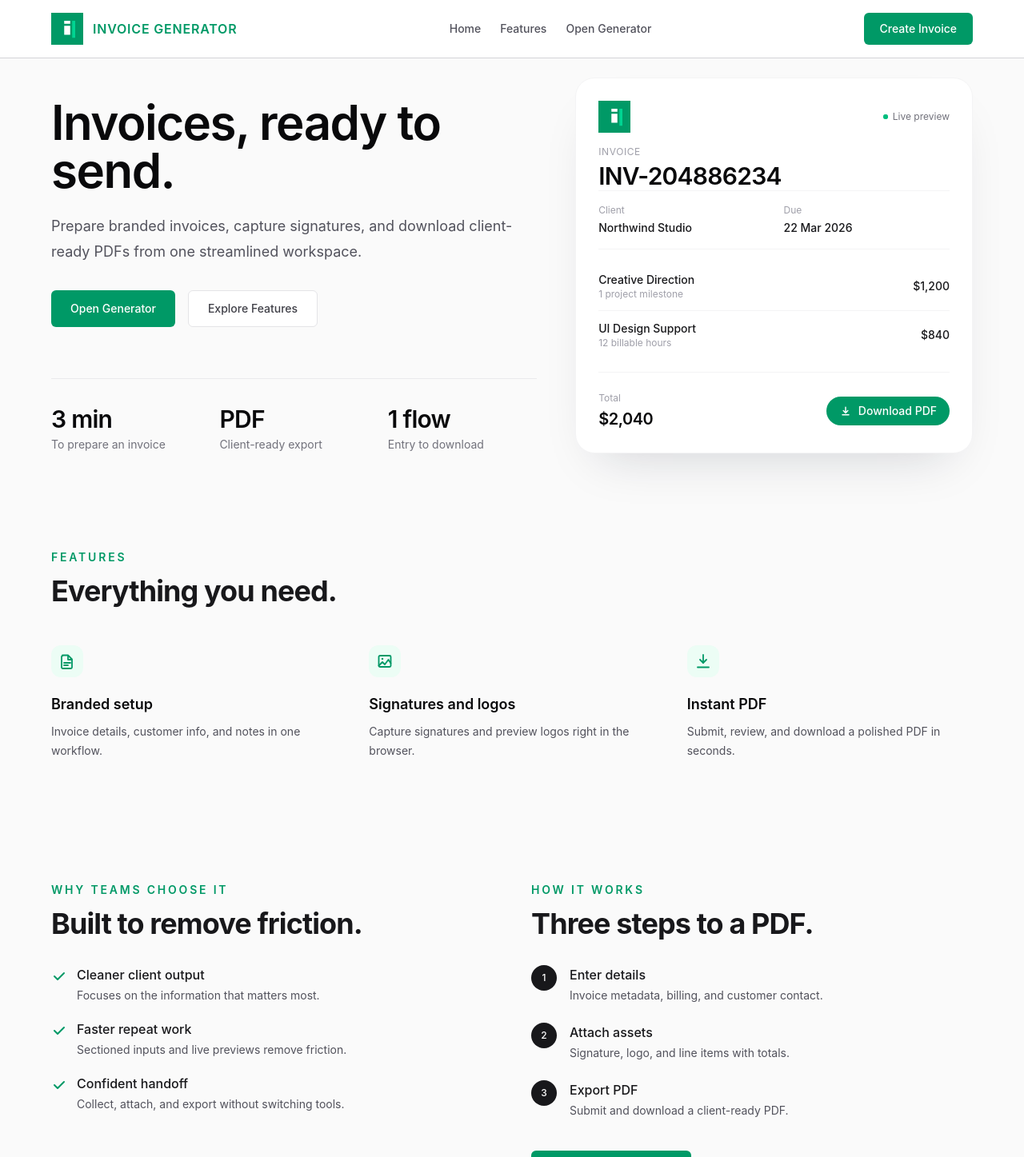
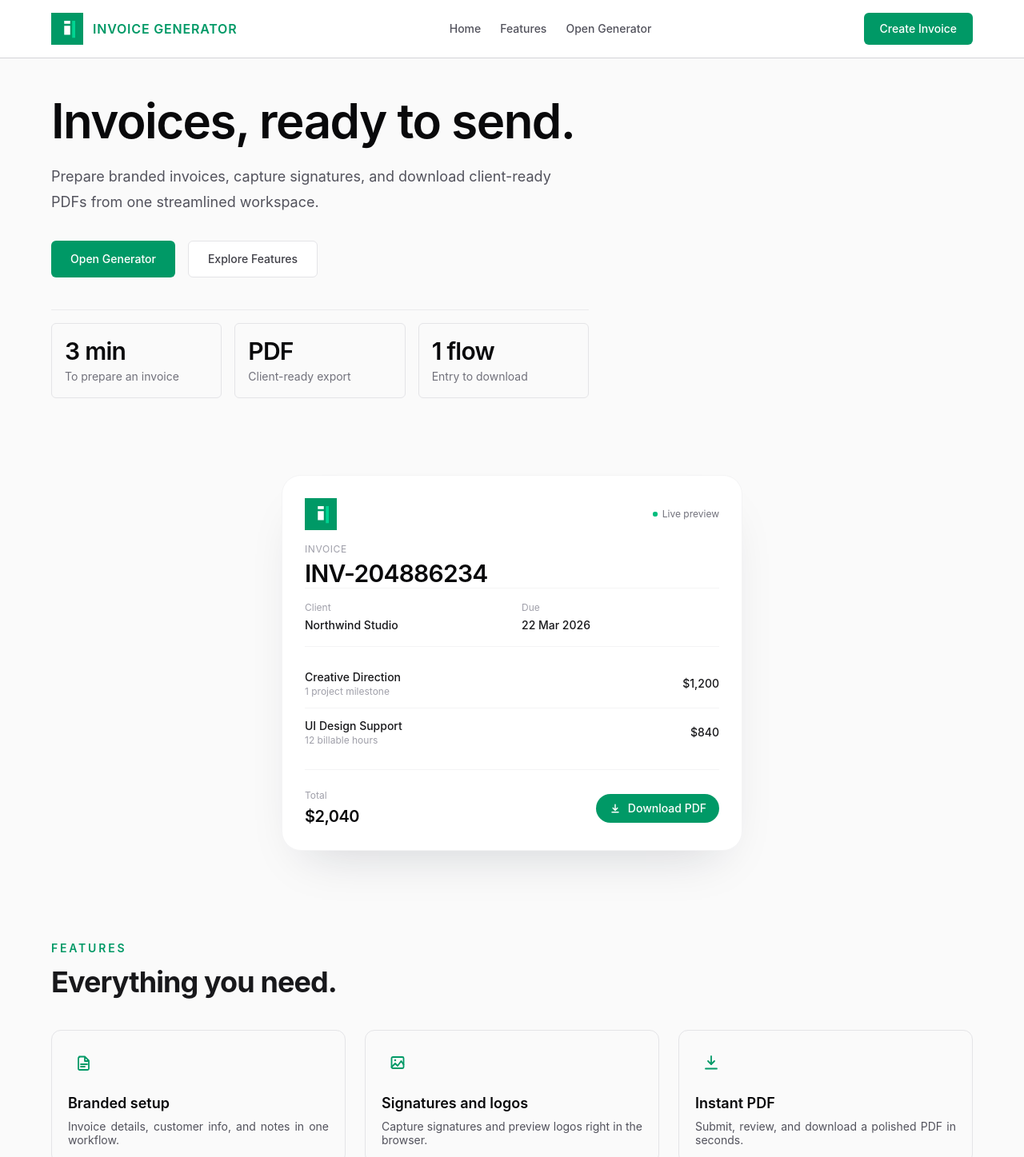
Before and after one commit to trianandafajar/Invoice-Generator-Frontend, a Vue app: page / in a window 1280 px wide. Shown: the top 1447 px of the page at 80% size. Built offline with nearby package versions, Linux system fonts and the light colour scheme.

Commit message:
style: enhance form styling and layout for improved user experience

```diff
--- a/src/assets/index.css
+++ b/src/assets/index.css
@@ -76,11 +76,19 @@ body {
 }
 
 .form-label {
-  @apply mb-2 block text-sm font-medium text-zinc-700;
+  @apply mb-2 block text-sm font-medium text-zinc-800;
 }
 
 .form-input {
-  @apply w-full rounded-lg border border-zinc-200 bg-white px-3.5 py-2.5 text-sm text-zinc-900 outline-none transition focus:border-emerald-500 focus:ring-2 focus:ring-emerald-100;
+  @apply w-full rounded-xl border border-zinc-200 bg-white px-4 py-3 text-sm text-zinc-900 shadow-sm
+    placeholder:text-zinc-400
+    outline-none transition-all duration-200
+    hover:border-zinc-300 hover:shadow
+    focus:border-emerald-500 focus:bg-white focus:shadow-md focus:ring-4 focus:ring-emerald-500/10
+    aria-[invalid=true]:border-rose-300
+    aria-[invalid=true]:focus:border-rose-500 aria-[invalid=true]:focus:ring-rose-500/10
+    disabled:cursor-not-allowed disabled:bg-zinc-50 disabled:text-zinc-500
+    read-only:cursor-default read-only:bg-zinc-50 read-only:text-zinc-600 read-only:shadow-none read-only:hover:border-zinc-200 read-only:hover:shadow-sm;
 }
 
 .table-th {
@@ -88,15 +96,15 @@ body {
 }
 
 .form-section {
-  @apply border-t border-zinc-100 pt-8;
+  @apply rounded-lg border border-zinc-200/80 bg-white p-6 shadow-sm transition-shadow duration-200 sm:p-8 hover:shadow;
 }
 
 .section-heading {
-  @apply mb-6;
+  @apply mb-6 flex items-start gap-4 border-b border-zinc-100 pb-5;
 }
 
 .section-icon {
-  @apply flex h-9 w-9 shrink-0 items-center justify-center rounded-xl bg-emerald-50 text-emerald-600;
+  @apply flex h-9 w-9 shrink-0 items-center justify-center rounded-xl text-emerald-600;
 }
 
 .status-pill {
--- a/src/features/generator/components/FormSection.vue
+++ b/src/features/generator/components/FormSection.vue
@@ -5,8 +5,13 @@
     class="form-section"
   >
     <div class="section-heading">
-      <h2 class="text-base font-semibold text-zinc-950">{{ title }}</h2>
-      <p :id="descriptionId" class="mt-1 text-sm text-zinc-500">{{ description }}</p>
+      <div v-if="$slots.icon" class="section-icon">
+        <slot name="icon" />
+      </div>
+      <div class="flex-1">
+        <h2 class="text-base font-semibold text-zinc-950">{{ title }}</h2>
+        <p :id="descriptionId" class="mt-1 text-sm text-zinc-500">{{ description }}</p>
+      </div>
     </div>
 
     <slot />
--- a/src/views/GeneratorView.vue
+++ b/src/views/GeneratorView.vue
@@ -356,7 +356,7 @@ onUnmounted(() => {
   <div class="min-h-screen bg-zinc-50">
     <Header :solid="true" />
 
-    <main id="main-content" tabindex="-1" class="px-5 py-12 sm:px-6 lg:px-8 lg:py-16">
+    <main id="main-content" tabindex="-1" class="px-5 py-12 sm:px-6 lg:px-8">
       <div class="mx-auto max-w-6xl">
         <section aria-labelledby="generator-title">
           <div class="flex flex-col gap-3 md:flex-row md:items-end md:justify-between">
@@ -388,7 +388,7 @@ onUnmounted(() => {
             <p class="mt-1 text-sm leading-6">{{ statusMessage.message }}</p>
           </div>
 
-          <form @submit.prevent="submitForm" class="mt-10 space-y-12" novalidate>
+          <form @submit.prevent="submitForm" class="mt-6 space-y-6" novalidate>
             <GeneratorOverviewSection
               :form="form"
               :errors="errors"
--- a/src/views/LandingView.vue
+++ b/src/views/LandingView.vue
@@ -70,8 +70,11 @@ const steps = Object.freeze([
     <Header :show-features-link="true" />
 
     <main id="main-content" tabindex="-1">
+      <!-- Hero – content only -->
+      <!-- Hero – bagian kiri dipertahankan, bagian kanan dihapus -->
       <section class="px-5 pb-20 pt-10 sm:px-6 lg:px-8 lg:pb-24 lg:pt-6" aria-labelledby="landing-hero-title">
-        <div class="mx-auto grid max-w-6xl gap-12 lg:grid-cols-[1.1fr_0.9fr] lg:items-center">
+        <div class="mx-auto max-w-6xl lg:items-center">
+          <!-- Kolom kiri (session 1) TIDAK DIUBAH -->
           <div>
             <h1 id="landing-hero-title"
               class="mt-6 max-w-2xl text-5xl font-semibold tracking-tight text-zinc-950 sm:text-6xl">
@@ -91,23 +94,28 @@ const steps = Object.freeze([
               </a>
             </div>
 
-            <div class="mt-16 grid gap-6 border-t border-zinc-200/70 pt-8 sm:grid-cols-3">
-              <div v-for="stat in stats" :key="stat.label">
-                <p class="text-3xl font-semibold tracking-tight text-zinc-950">{{ stat.value }}</p>
+            <div class="mt-10 grid gap-4 max-w-2xl border-t border-zinc-200/70 pt-4 sm:grid-cols-3">
+              <div v-for="stat in stats" class="border border-zinc-200 rounded-md p-4" :key="stat.label">
+                <p class="text-3xl font-semibold tracking-tight text-zinc-950">
+                  {{ stat.value }}
+                </p>
                 <p class="mt-1 text-sm text-zinc-500">{{ stat.label }}</p>
               </div>
             </div>
           </div>
+        </div>
+      </section>
 
-          <div class="relative" aria-label="Invoice preview mockup">
+      <section class="px-5 pb-20 sm:px-6 lg:px-8 lg:pb-24" aria-label="Invoice preview">
+        <div class="mx-auto max-w-xl">
           <div
             class="relative overflow-hidden rounded-3xl border border-zinc-100 bg-white p-7 text-zinc-950 shadow-[0_30px_60px_-30px_rgba(15,23,42,0.18)]">
             <div class="flex items-center justify-between">
               <LogoMark size="sm" class-name="shrink-0" />
+              <span class="inline-flex items-center gap-1.5 text-xs text-zinc-500">
+                <span class="relative flex h-1.5 w-1.5">
                   <span
-                  class="inline-flex items-center gap-1.5 text-xs text-zinc-500">
-                  <span class="relative flex h-1.5 w-1.5">
-                    <span class="absolute inline-flex h-full w-full animate-ping rounded-full bg-emerald-400 opacity-75"></span>
+                    class="absolute inline-flex h-full w-full animate-ping rounded-full bg-emerald-400 opacity-75"></span>
                   <span class="relative inline-flex h-1.5 w-1.5 rounded-full bg-emerald-500"></span>
                 </span>
                 Live preview
@@ -117,7 +125,9 @@ const steps = Object.freeze([
             <div class="mt-4 flex items-center justify-between">
               <div>
                 <p class="text-xs uppercase tracking-wider text-zinc-400">Invoice</p>
-                  <p class="mt-1 text-3xl font-semibold tracking-tight text-zinc-950">INV-204886234</p>
+                <p class="mt-1 text-3xl font-semibold tracking-tight text-zinc-950">
+                  INV-204886234
+                </p>
               </div>
             </div>
 
@@ -134,8 +144,7 @@ const steps = Object.freeze([
 
             <div class="mt-4 border-t border-zinc-100 pt-4">
               <ul class="divide-y divide-zinc-100 text-sm">
-                  <li v-for="item in previewItems" :key="item.name"
-                    class="flex items-center justify-between py-3">
+                <li v-for="item in previewItems" :key="item.name" class="flex items-center justify-between py-3">
                   <div>
                     <p class="font-medium text-zinc-900">{{ item.name }}</p>
                     <p class="text-xs text-zinc-400">{{ item.meta }}</p>
@@ -148,42 +157,46 @@ const steps = Object.freeze([
             <div class="mt-4 flex items-center justify-between border-t border-zinc-100 pt-6">
               <div>
                 <p class="text-xs text-zinc-400">Total</p>
-                  <p class="mt-1 text-xl font-semibold tracking-tight text-zinc-950">$2,040</p>
+                <p class="mt-1 text-xl font-semibold tracking-tight text-zinc-950">
+                  $2,040
+                </p>
               </div>
               <button type="button"
                 class="inline-flex items-center gap-2 rounded-full bg-emerald-600 px-4 py-2 text-sm font-medium text-white">
                 <svg class="h-4 w-4" viewBox="0 0 20 20" fill="none" stroke="currentColor" stroke-width="1.8"
                   aria-hidden="true">
-                    <path d="M10 4v9m0 0 3.5-3.5M10 13 6.5 9.5M5 16h10" stroke-linecap="round"
-                      stroke-linejoin="round" />
+                  <path d="M10 4v9m0 0 3.5-3.5M10 13 6.5 9.5M5 16h10" stroke-linecap="round" stroke-linejoin="round" />
                 </svg>
                 Download PDF
               </button>
             </div>
           </div>
         </div>
-        </div>
       </section>
 
-      <section id="features" class="px-5 py-6 sm:px-6 lg:px-8" aria-labelledby="features-title">
+      <section id="features" class="px-5 py-4 sm:px-6 lg:px-8" aria-labelledby="features-title">
         <div class="mx-auto max-w-6xl">
           <div class="max-w-xl">
             <p class="section-kicker">Features</p>
             <h2 id="features-title" class="section-title">Everything you need.</h2>
           </div>
 
-          <div class="mt-12 grid gap-x-10 gap-y-12 sm:grid-cols-3">
-            <article v-for="feature in features" :key="feature.title">
-              <div class="flex h-10 w-10 items-center justify-center rounded-xl bg-emerald-50 text-emerald-600">
+          <div class="mt-10 grid gap-6 sm:grid-cols-3">
+            <article v-for="feature in features" :key="feature.title" class="border border-zinc-200 rounded-xl p-5">
+              <!-- Ikon tanpa background -->
+              <div class="flex h-10 w-10 items-center justify-center rounded-xl text-emerald-600">
                 <MarketingFeatureIcon :name="feature.icon" />
               </div>
-              <h3 class="mt-5 text-lg font-semibold text-zinc-950">{{ feature.title }}</h3>
-              <p class="mt-2 text-sm leading-6 text-zinc-600">{{ feature.description }}</p>
+              <h3 class="mt-5 text-lg font-semibold leading-tight text-zinc-950">
+                {{ feature.title }}
+              </h3>
+              <p class="mt-2 text-sm leading-tight text-zinc-600 text-justify">
+                {{ feature.description }}
+              </p>
             </article>
           </div>
         </div>
       </section>
-
       <section class="px-5 pb-20 lg:pt-32 sm:px-6 lg:px-8" aria-labelledby="why-teams-title">
         <div class="mx-auto grid max-w-6xl gap-12 lg:grid-cols-2">
           <div>
@@ -191,14 +204,12 @@ const steps = Object.freeze([
             <h2 id="why-teams-title" class="section-title">Built to remove friction.</h2>
             <ul class="mt-8 space-y-5">
               <li v-for="point in differentiators" :key="point.title" class="flex gap-3">
-                <svg viewBox="0 0 20 20" class="mt-1 h-5 w-5 shrink-0 fill-none stroke-emerald-600" stroke-width="2"
+                <svg viewBox="0 0 20 20" class="mt-0.5 h-5 w-5 shrink-0 fill-none stroke-emerald-600" stroke-width="2"
                   aria-hidden="true">
                   <path d="m4 10 4 4 8-8" stroke-linecap="round" stroke-linejoin="round" />
                 </svg>
-                <div>
-                  <h3 class="font-medium text-zinc-900">{{ point.title }}</h3>
-                  <p class="mt-1 text-sm text-zinc-600">{{ point.description }}</p>
-                </div>
+                <!-- Deskripsi dihapus, hanya judul -->
+                <span class="font-medium text-zinc-900">{{ point.title }}</span>
               </li>
             </ul>
           </div>
@@ -212,10 +223,8 @@ const steps = Object.freeze([
                   class="flex h-8 w-8 shrink-0 items-center justify-center rounded-full bg-zinc-900 text-xs font-medium text-white">
                   {{ index + 1 }}
                 </span>
-                <div>
-                  <h3 class="font-medium text-zinc-900">{{ step.title }}</h3>
-                  <p class="mt-1 text-sm text-zinc-600">{{ step.description }}</p>
-                </div>
+                <!-- Deskripsi dihapus, hanya judul -->
+                <span class="font-medium text-zinc-900">{{ step.title }}</span>
               </li>
             </ol>
             <RouterLink to="/generator" class="app-button app-button-primary app-button-lg mt-10">
```
Lines whose indentation alone changed are shown as unchanged.
